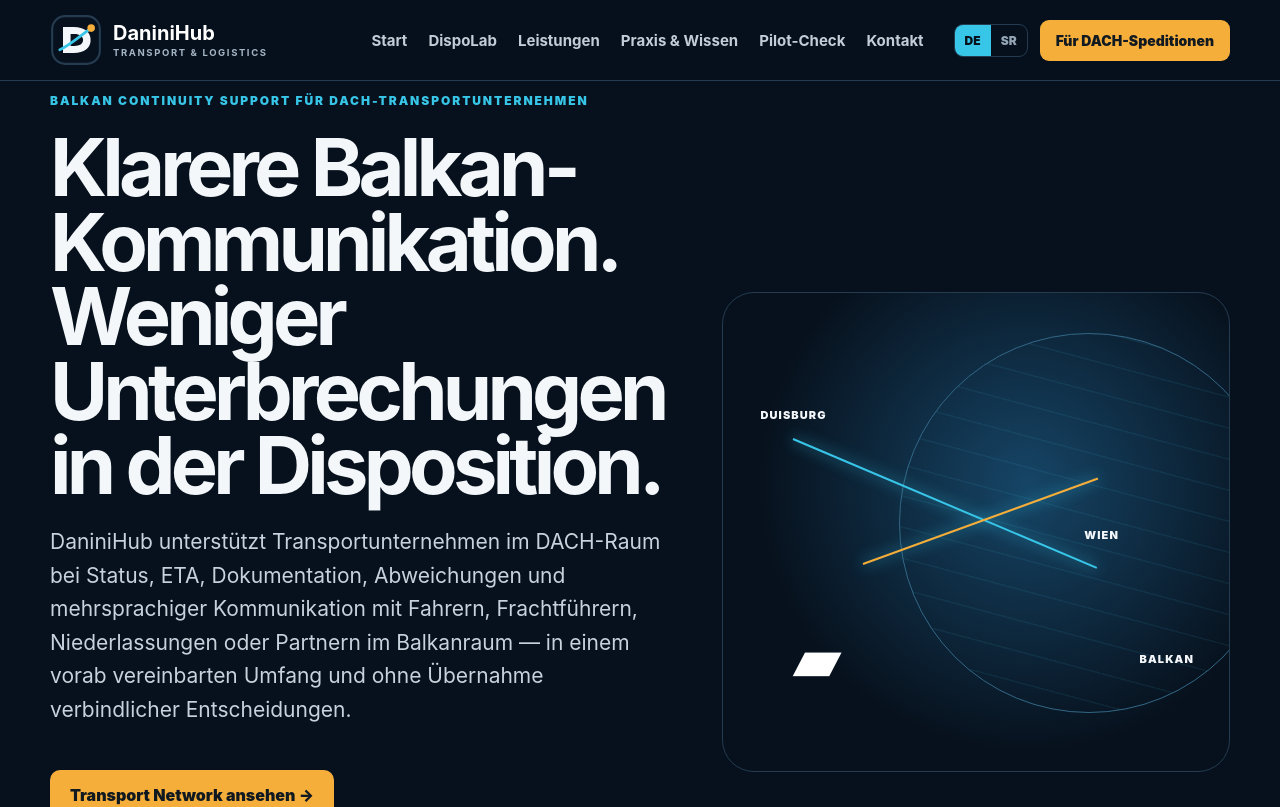
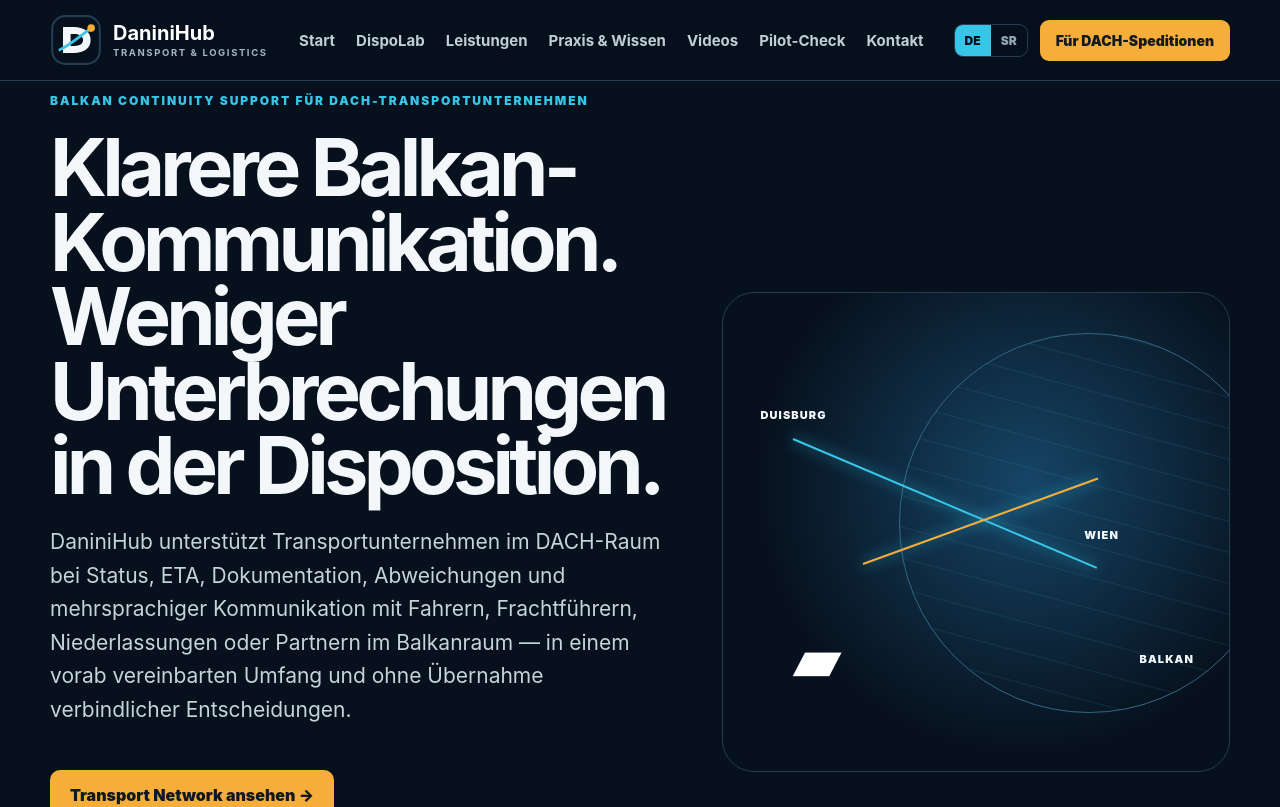
Before and after one commit to danininet/daninihub, a React (Vite) app in the folder daninihub-front/: page / in a window 1280 px wide. Shown: the top 807 px of the page. Built offline with nearby package versions, Linux system fonts and the light colour scheme.

Commit message:
Link video library from site navigation

```diff
--- a/daninihub-front/src/SiteNavigation.jsx
+++ b/daninihub-front/src/SiteNavigation.jsx
@@ -2,8 +2,8 @@
 import './SiteNavigation.css'
 
 const links = {
-  de: { start:'Start', services:'Leistungen', dispoLab:'DispoLab', dach:'Für DACH-Speditionen', balkan:'Für Balkan-Transportunternehmen', scope:'Leistungsrahmen', continuity:'Continuity Support', drivers:'Fahrerkommunikation', pilot:'Pilot-Check', knowledge:'Praxis & Wissen', contact:'Kontakt', menu:'Menü', close:'Schließen' },
-  sr: { start:'Početna', services:'Usluge', dispoLab:'DispoLab', dach:'Za DACH špedicije', balkan:'Za balkanske transportne firme', scope:'Obim usluge', continuity:'Podrška kontinuitetu', drivers:'Komunikacija sa vozačima', pilot:'Provera pilota', knowledge:'Praksa i znanje', contact:'Kontakt', menu:'Meni', close:'Zatvori' }
+  de: { start:'Start', services:'Leistungen', dispoLab:'DispoLab', dach:'Für DACH-Speditionen', balkan:'Für Balkan-Transportunternehmen', scope:'Leistungsrahmen', continuity:'Continuity Support', drivers:'Fahrerkommunikation', pilot:'Pilot-Check', knowledge:'Praxis & Wissen', videos:'Videos', contact:'Kontakt', menu:'Menü', close:'Schließen' },
+  sr: { start:'Početna', services:'Usluge', dispoLab:'DispoLab', dach:'Za DACH špedicije', balkan:'Za balkanske transportne firme', scope:'Obim usluge', continuity:'Podrška kontinuitetu', drivers:'Komunikacija sa vozačima', pilot:'Provera pilota', knowledge:'Praksa i znanje', videos:'Video', contact:'Kontakt', menu:'Meni', close:'Zatvori' }
 }
 
 const routePairs = [
@@ -11,6 +11,7 @@
   ['/de/fuer-dach-speditionen', '/sr/za-balkanske-transportne-firme'],
   ['/de/vorher-nachher', '/sr/pre-posle'],
   ['/de/capacity-signal', '/sr/signal-kapaciteta'],
+  ['/de/praxis-wissen/video', '/sr/praksa-znanje/video'],
   ['/de/dispolab', '/sr/dispo-lab'],
   ['/de/dispolab/check', '/sr/dispo-lab/provera'],
   ['/de/transport-network-demo', '/sr/transportna-mreza-demo'],
@@ -62,6 +63,7 @@
   const dispoLab = sr ? '/sr/dispo-lab' : '/de/dispolab'
   const pilot = sr ? '/sr/provera-pilota' : '/de/pilot-check'
   const knowledge = sr ? '/sr/praksa-znanje' : '/de/praxis-wissen'
+  const videos = sr ? '/sr/praksa-znanje/video' : '/de/praxis-wissen/video'
   const home = sr ? '/sr/' : '/de/'
   const deHref = translatedPath('de')
   const srHref = translatedPath('sr')
@@ -89,6 +91,7 @@
         <a href={dispoLab}>{t.dispoLab}</a>
         <details className="site-nav-dropdown"><summary>{t.services}</summary><div>{serviceLinks.map(([label, href]) => <a key={href} href={href}>{label}</a>)}</div></details>
         <a href={knowledge}>{t.knowledge}</a>
+        <a href={videos}>{t.videos}</a>
         <a href={pilot}>{t.pilot}</a>
         <a href={`${home}#contact`}>{t.contact}</a>
       </nav>
@@ -99,7 +102,7 @@
     <aside id="site-mobile-menu" className={`site-nav-mobile-panel ${open ? 'is-open' : ''}`} aria-hidden={!open}>
       <div className="site-nav-mobile-head"><strong>{t.menu}</strong><button type="button" onClick={close} aria-label={t.close}>×</button></div>
       <nav aria-label={sr ? 'Mobilna navigacija' : 'Mobile Navigation'}>
-        <a href={home} onClick={close}>{t.start}</a><a href={dispoLab} onClick={close}>{t.dispoLab}</a><a className="mobile-services-main" href={audience} onClick={close}>{t.services}</a><div className="mobile-services-list">{serviceLinks.map(([label, href]) => <a key={href} href={href} onClick={close}>{label}</a>)}</div><a href={knowledge} onClick={close}>{t.knowledge}</a><a href={pilot} onClick={close}>{t.pilot}</a><a href={`${home}#contact`} onClick={close}>{t.contact}</a>
+        <a href={home} onClick={close}>{t.start}</a><a href={dispoLab} onClick={close}>{t.dispoLab}</a><a className="mobile-services-main" href={audience} onClick={close}>{t.services}</a><div className="mobile-services-list">{serviceLinks.map(([label, href]) => <a key={href} href={href} onClick={close}>{label}</a>)}</div><a href={knowledge} onClick={close}>{t.knowledge}</a><a href={videos} onClick={close}>{t.videos}</a><a href={pilot} onClick={close}>{t.pilot}</a><a href={`${home}#contact`} onClick={close}>{t.contact}</a>
       </nav>
       <div className="site-nav-mobile-langs"><a href={deHref}>DE</a><a href={srHref}>SR</a></div>
     </aside>
```
